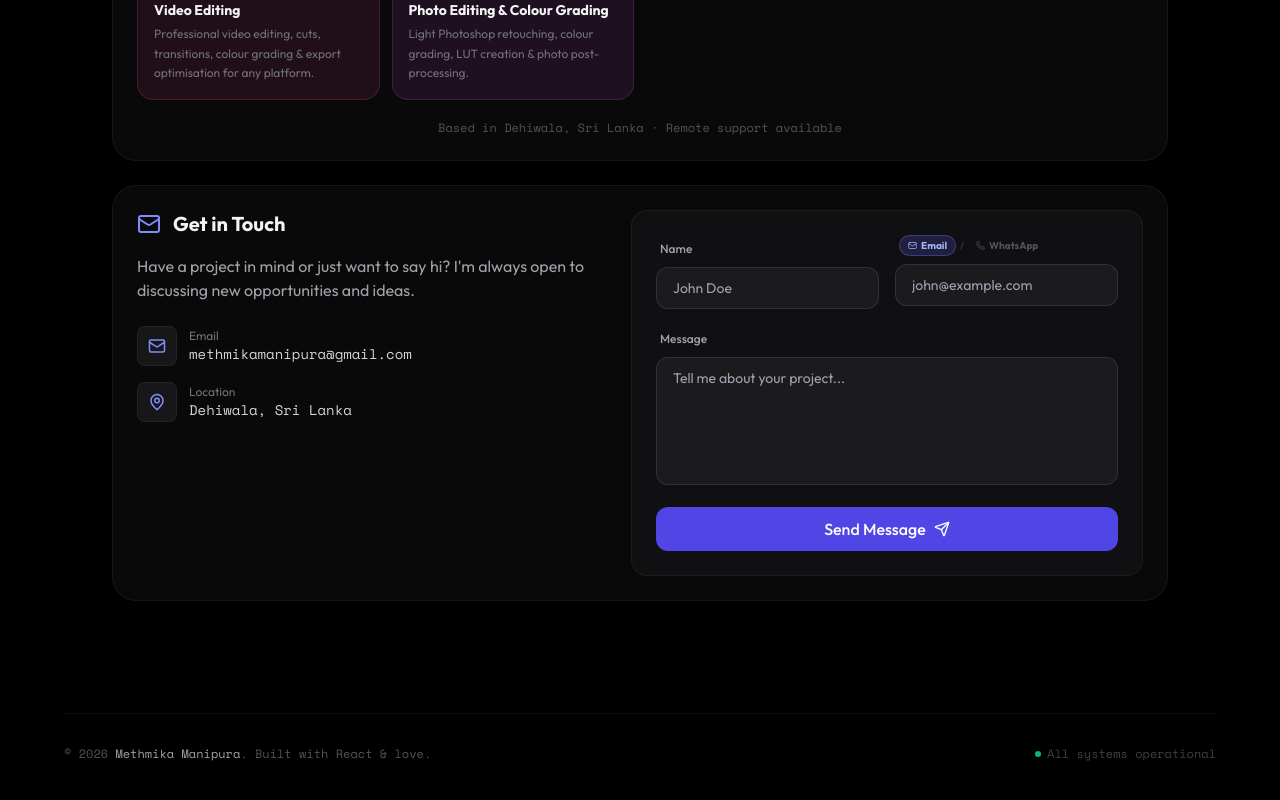
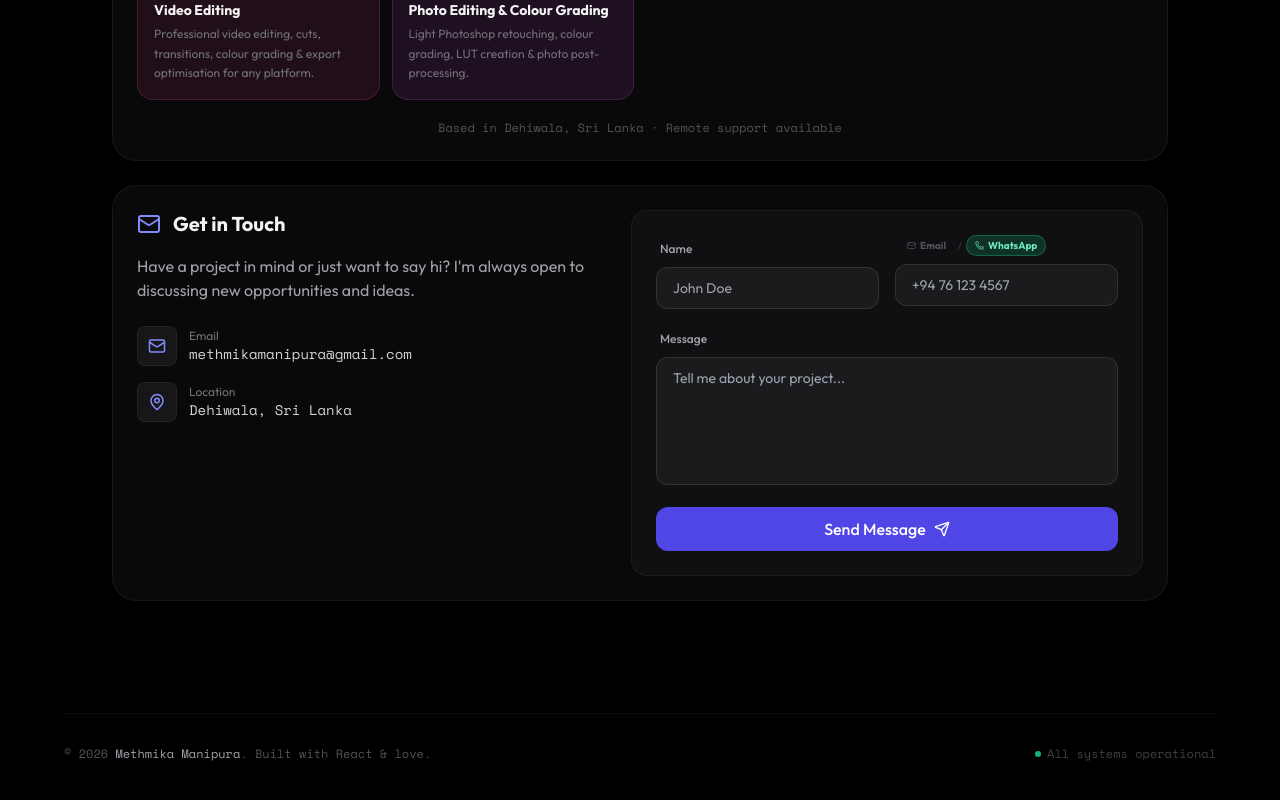
Before and after one commit to Soap612/profile, a React (Vite) app in the folder profile/: page / in a window 1280 px wide. Shown: the part 1347-2147 px from the top of the page. Built offline with nearby package versions, Linux system fonts and the light colour scheme; no server answers.

Commit message:
feat: add ContactForm component with EmailJS integration for contact requests

```diff
--- a/profile/src/components/ContactForm.jsx
+++ b/profile/src/components/ContactForm.jsx
@@ -11,7 +11,7 @@ const EMAILJS_PUBLIC_KEY = 'YYWImzuwWzD0rcxns';
 const ContactForm = ({ isComradeMode }) => {
     const formRef = useRef(null);
     const [status, setStatus] = useState('idle'); // 'idle' | 'sending' | 'success' | 'error'
-    const [contactType, setContactType] = useState('email'); // 'email' | 'whatsapp'
+    const [contactType, setContactType] = useState('whatsapp'); // 'email' | 'whatsapp'
     const [formData, setFormData] = useState({ from_name: '', from_email: '', message: '' });
 
     const accent = isComradeMode ? 'text-yellow-400' : 'text-indigo-400';
```
